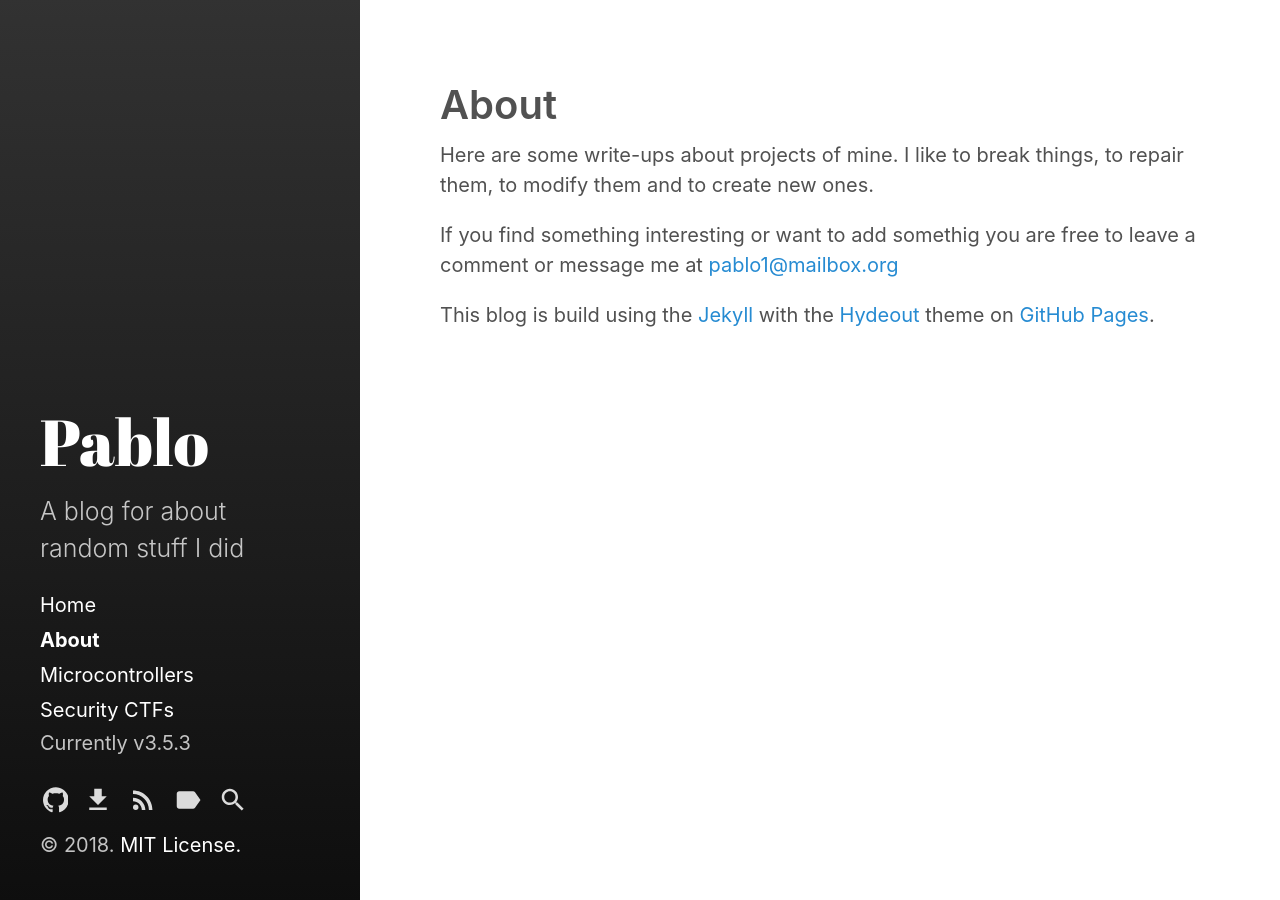
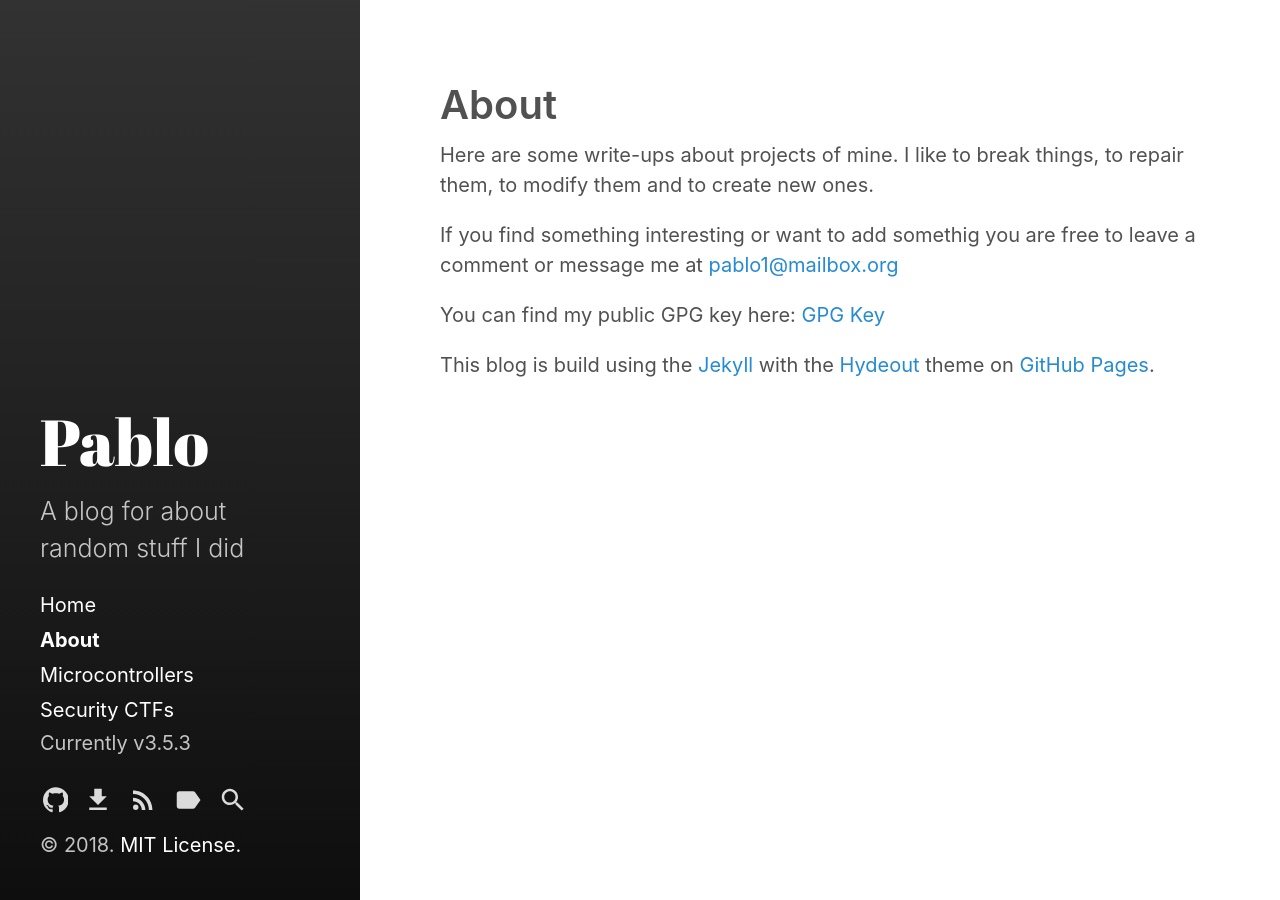
Before and after one commit to binaryplease/binaryplease.github.io, a Jekyll site: the page built from about.md, in a window 1280 px wide. Built offline with Jekyll 4.4.1, drawn with Linux system fonts in a browser that asks for light colours.

Commit message:
added public gpg key

```diff
--- a/about.md
+++ b/about.md
@@ -8,5 +8,8 @@ Here are some write-ups about projects of mine. I like to break things, to repai
 
 If you find something interesting or want to add somethig you are free to leave a comment or message me at <a href="mailto:pablo1@mailbox" itemprop="email"> pablo1@mailbox.org </a>
 
+You can find my public GPG key here: [GPG Key](pub_key.asc)
+
+
 This blog is build using the [Jekyll](http://jekyllrb.com) with the [Hydeout](https://github.com/fongandrew/hydeout)
 theme on [GitHub Pages](https://pages.github.com/).
```
Also changed, not shown: 1 other file.
